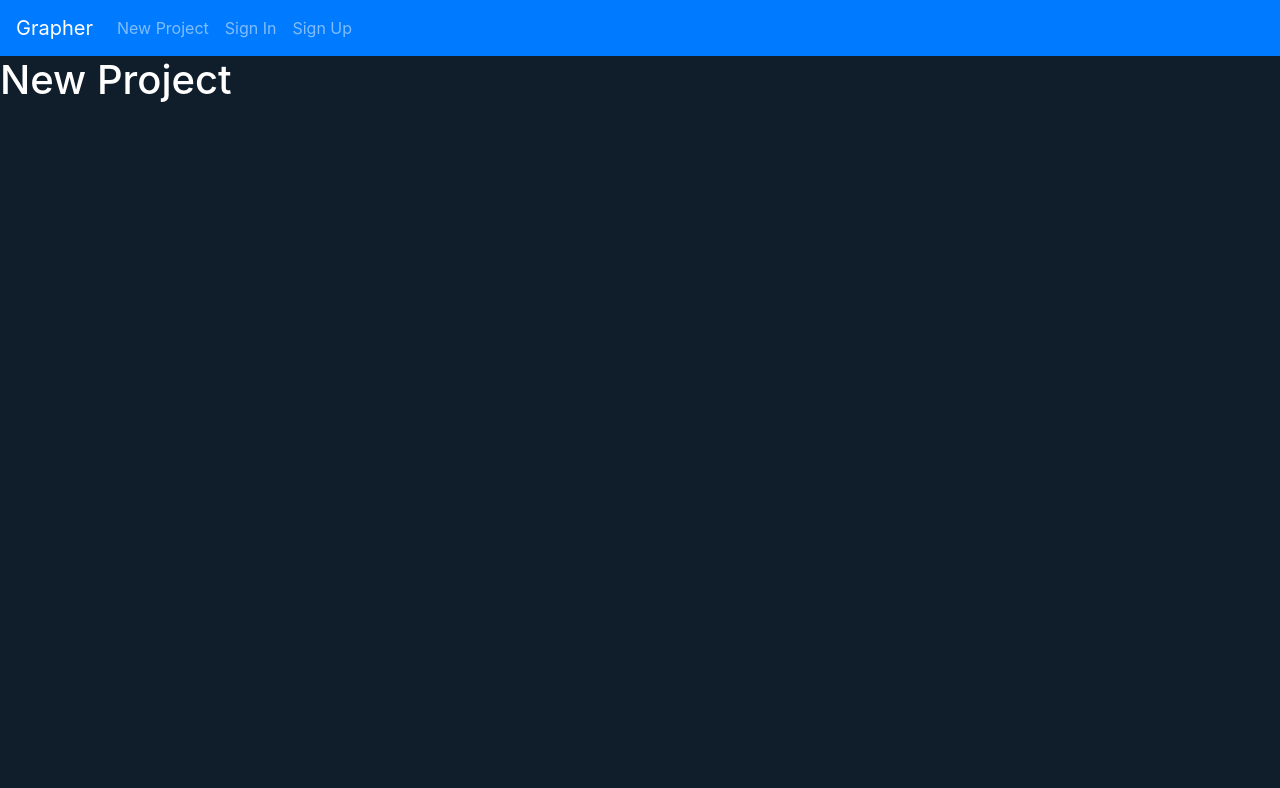
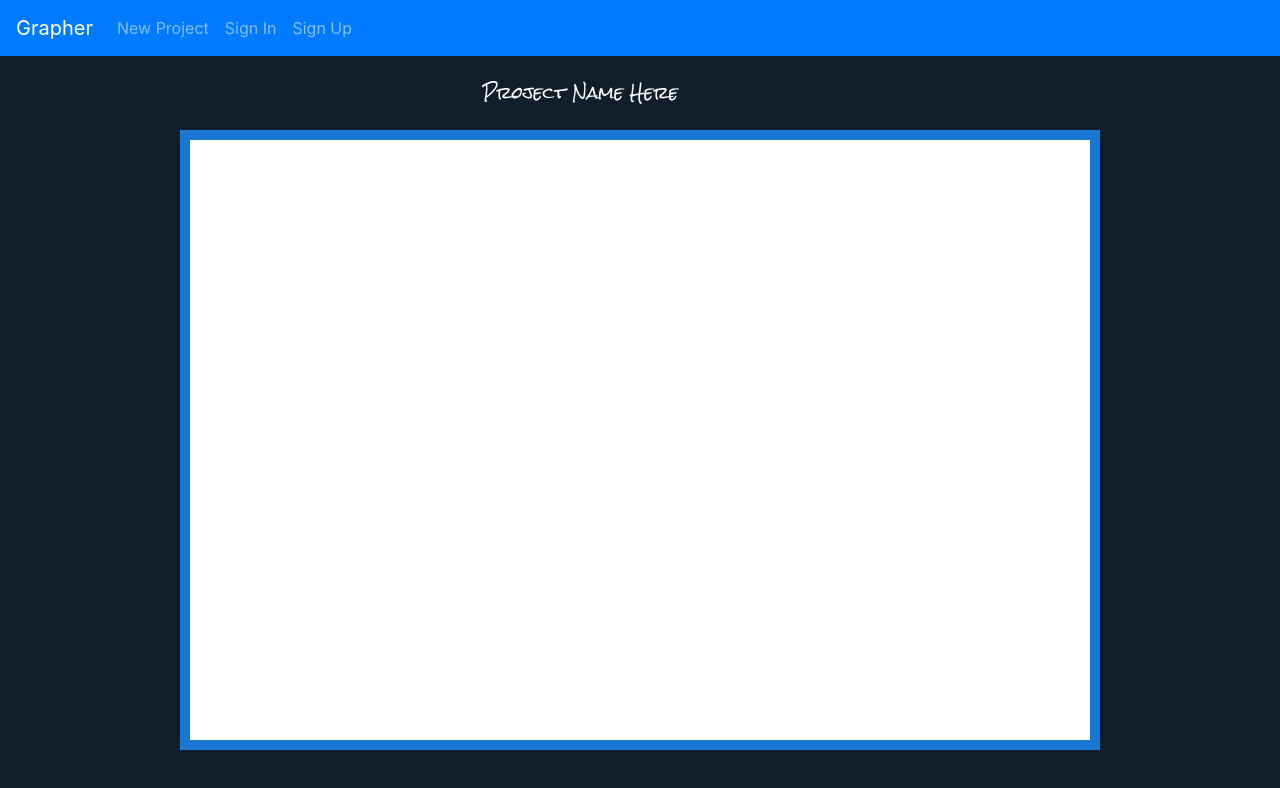
Before and after one commit to driosn/Grapher, an Angular app: page /new_project in a window 1280 px wide. Shown: the top 788 px of the page. Built offline with nearby package versions, Linux system fonts and the light colour scheme.

Commit message:
Adicion del canvas a new projext

```diff
--- a/src/app/home/home.component.css
+++ b/src/app/home/home.component.css
@@ -4,7 +4,7 @@ h1, h2{
   font-family: 'Rock Salt', cursive;
   font-size: 3em;
   padding: 25px;
-  text-shadow: 0 0 20px #3A38FF;
+  text-shadow: 0 0 px #1E88E5;
 }
 
 .title{
--- a/src/app/new-project/new-project.component.css
+++ b/src/app/new-project/new-project.component.css
@@ -1,4 +1,17 @@
-h1{
-  color: white;
+.project{
   background-color: #101E2C;
 }
+
+#pj-name{
+  background-color: #101E2C;
+  margin: 0;
+  border: 0px;
+  font-family: 'Rock Salt', cursive;
+  color: white;
+  width: 25%;
+}
+
+#working-canvas{
+  background-color: white;
+  border:10px solid #1976D2 ;
+}
--- a/src/app/new-project/new-project.component.html
+++ b/src/app/new-project/new-project.component.html
@@ -1 +1,6 @@
-<h1>New Project</h1>
+<div class="project" align="center">
+  <br>
+  <input id="pj-name" type="text" value="Project Name Here" spellcheck="false"><br>
+  <br>
+  <canvas id="working-canvas" width="900" height="600"></canvas>
+</div>
```
